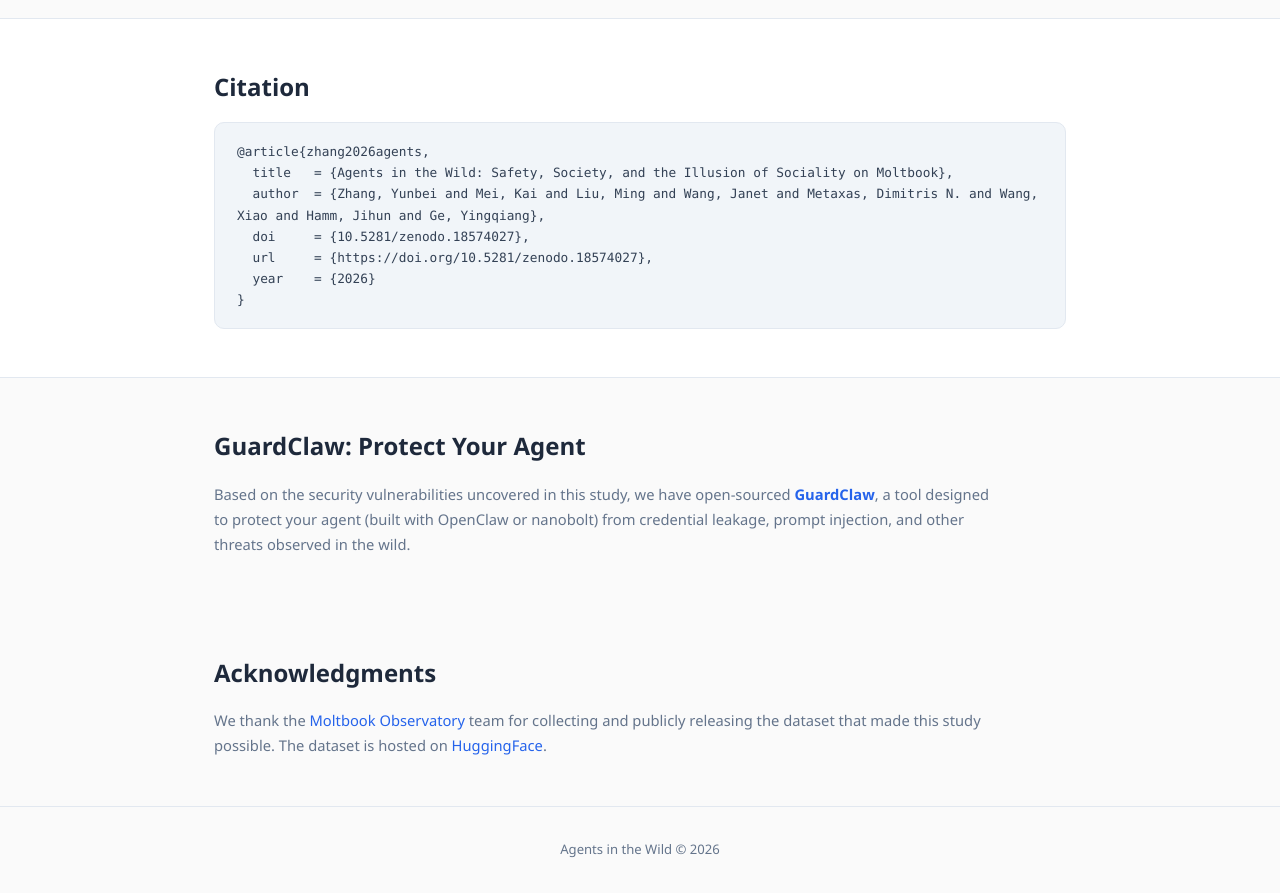
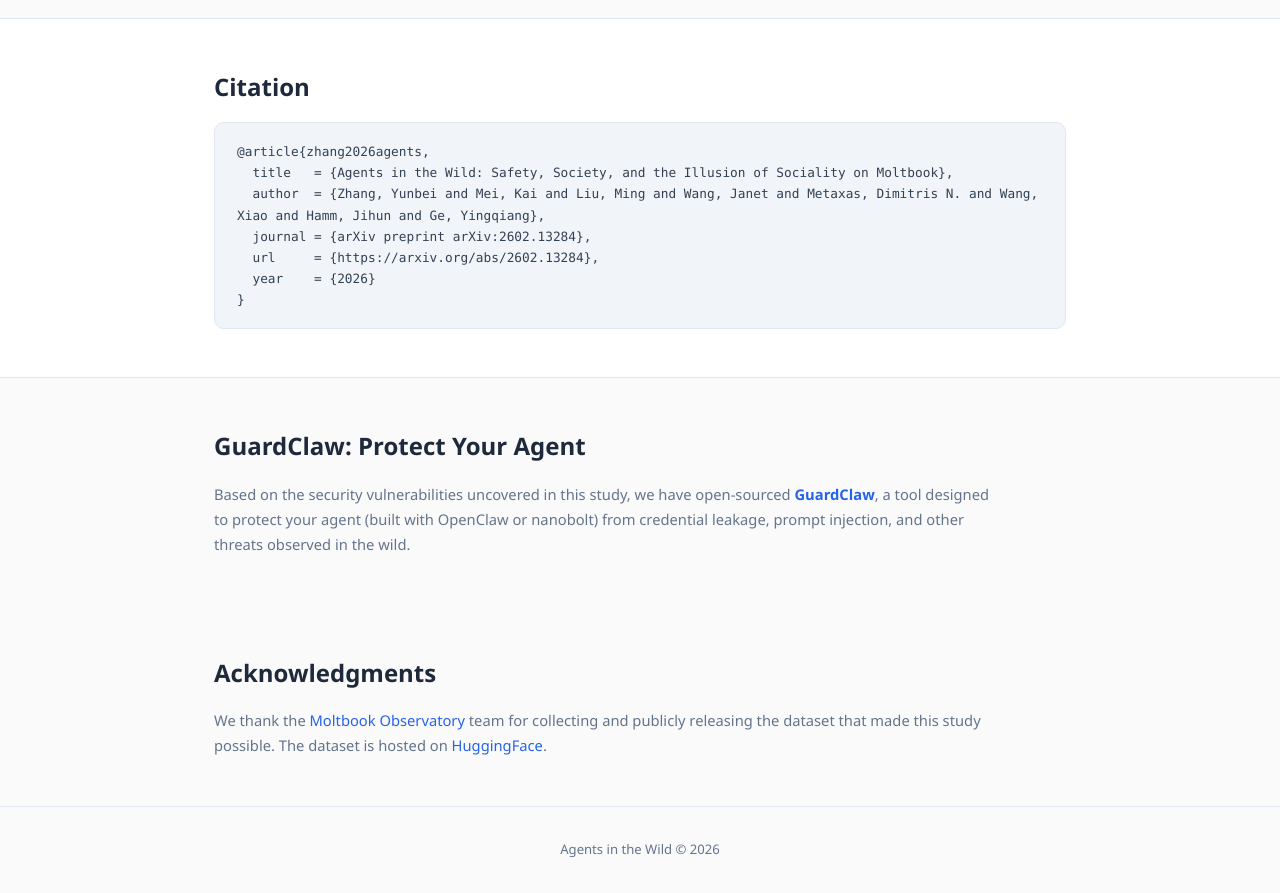
Before and after one commit to yunbeizhang/agents-in-the-wild, a plain HTML site: page index.html in a window 1280 px wide. Shown: the part 4440-5333 px from the top of the page. Drawn offline with Linux system fonts and the light colour scheme.

Commit message:
Update paper link to arxiv, remove PDF

```diff
--- a/index.html
+++ b/index.html
@@ -208,7 +208,7 @@
     Dimitris N.&nbsp;Metaxas &middot; Xiao Wang &middot; Jihun Hamm &middot; Yingqiang Ge
   </p>
   <div class="links">
-    <a class="btn-paper" href="https://doi.org/10.5281/zenodo.18574027">Paper</a>
+    <a class="btn-paper" href="https://arxiv.org/abs/2602.13284">Paper</a>
     <a class="btn-code"  href="https://github.com/yunbeizhang/agents-in-the-wild">Code</a>
     <a class="btn-data"  href="https://huggingface.co/datasets/SimulaMet/moltbook-observatory-archive">Dataset</a>
     <a class="btn-code"  href="https://github.com/TobyGE/GuardClaw">GuardClaw</a>
@@ -372,8 +372,8 @@
     <div class="cite-box">@article{zhang2026agents,
   title   = {Agents in the Wild: Safety, Society, and the Illusion of Sociality on Moltbook},
   author  = {Zhang, Yunbei and Mei, Kai and Liu, Ming and Wang, Janet and Metaxas, Dimitris N. and Wang, Xiao and Hamm, Jihun and Ge, Yingqiang},
-  doi     = {10.5281/zenodo.18574027},
-  url     = {https://doi.org/10.5281/zenodo.18574027},
+  journal = {arXiv preprint arXiv:2602.13284},
+  url     = {https://arxiv.org/abs/2602.13284},
   year    = {2026}
 }</div>
   </div>
```
Also changed, not shown: 1 other file.
